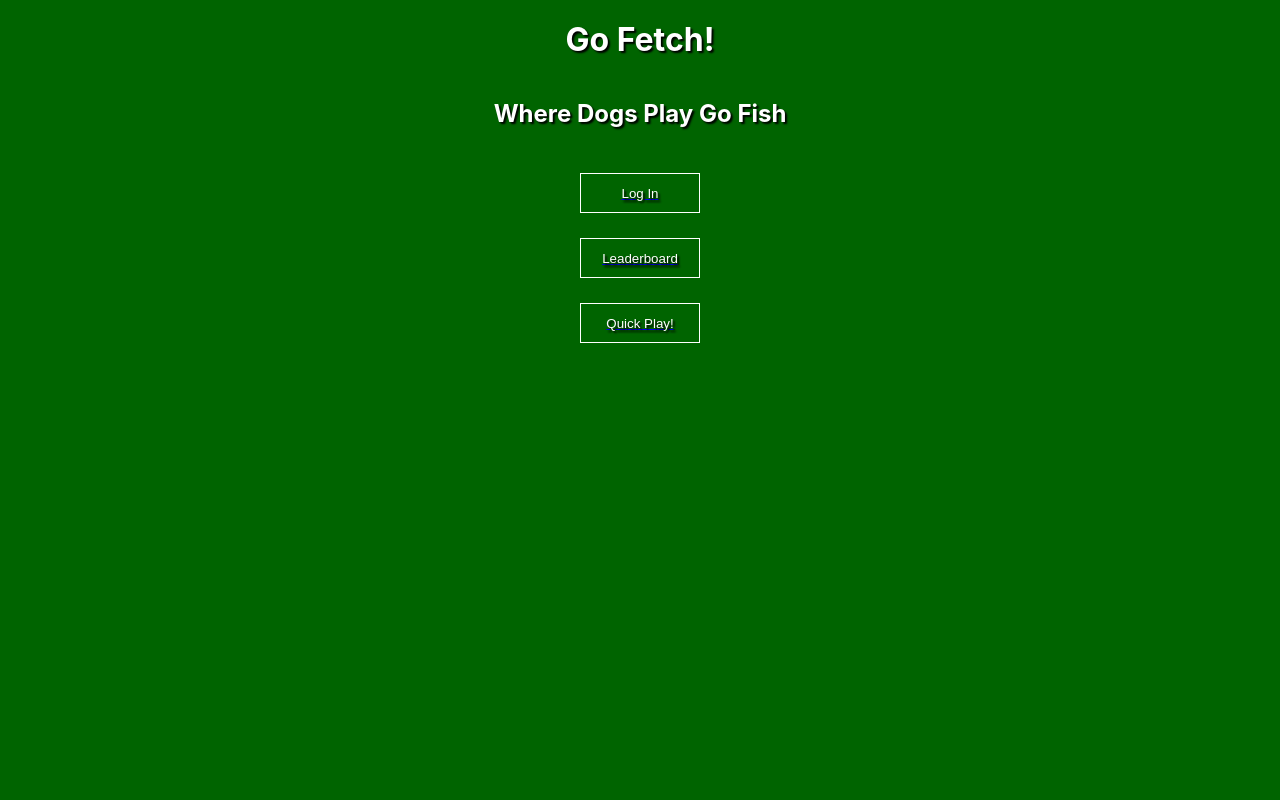
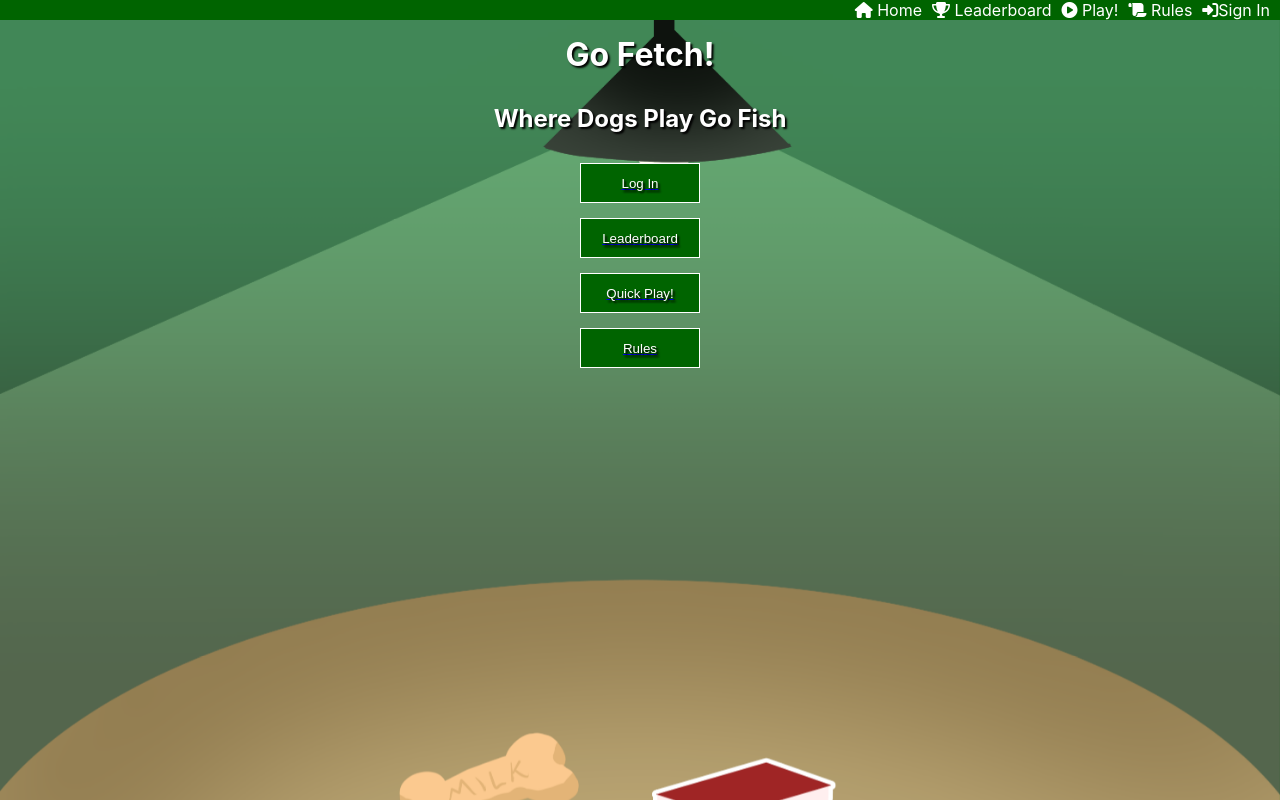
Before and after one commit to jedoyle6/goFetch-client, a React (Create React App) app: page / in a window 1280 px wide. Built offline with nearby package versions, Linux system fonts and the light colour scheme.

Commit message:
added fontawesome icons to navbar

```diff
--- a/src/App.js
+++ b/src/App.js
@@ -15,6 +15,7 @@ import Rules from './Components/Rules';
 import TokenService from './Helpers/TokenService';
 import PrivateOnlyRoute from './Helpers/PrivateOnlyRoute';
 import PublicOnlyRoute from './Helpers/PublicOnlyRoute';
+import NavBar from './Components/NavBar';
 
 class App extends React.Component {
   state = {
@@ -60,10 +61,12 @@ class App extends React.Component {
   }
 
   startGame = async () => {
+    await this.shuffleDeck();
+    await this.drawStartingHands();
+    await this.asyncSetState({ai_team: Math.floor(Math.random()*3)+1})
     if (!TokenService.hasAuthToken()) {
       await this.asyncSetState({
         team_id: Math.floor(Math.random()*3)+1,
-        ai_team: Math.floor(Math.random()*3)+1
       })
     } else if (TokenService.hasAuthToken() && !this.state.team_id) {
       await ApiService.getProfileData()
@@ -79,8 +82,6 @@ class App extends React.Component {
       })
       .catch(err => console.log(err.message))
     }
-    await this.shuffleDeck();
-    await this.drawStartingHands();
   }
 
   endGame = () => {
@@ -305,6 +306,7 @@ class App extends React.Component {
     return (
     <div className="App">
       <GameContext.Provider value={gameContextValue}>
+        <NavBar />
         <Switch>
           <Route exact path='/' component={HomeScreen}/>
           <Route path='/leaderboard' component={Leaderboard} />
--- a/src/Components/Card.css
+++ b/src/Components/Card.css
@@ -2,6 +2,7 @@
     width: 60px;
     height: 84px;
     margin: 3px;
+    margin-right: -20px;
     background-size: 60px 84px;
     background-repeat: none;
     padding: 0px;
--- a/src/Components/HomeScreen.css
+++ b/src/Components/HomeScreen.css
@@ -1,9 +1,18 @@
-
+.background {
+    min-height: 100%;
+    min-width: 500px;
+    width: 100%;
+    height: auto;
+    position: fixed;
+    top: 0;
+    left: 0;
+    z-index: -1;
+}
 
 .homescreen-header {
     color: white;
     text-shadow: 2px 2px 2px black;
-    margin: 20px;
+    margin: 15px;
 }
 
 .homescreen-navbutton {
@@ -14,7 +23,7 @@
     border: 1px solid white;
     width: 120px;
     height: 40px;
-    margin: 25px;
+    margin: 15px;
 }
 
 .home-screen {
--- a/src/Components/HomeScreen.js
+++ b/src/Components/HomeScreen.js
@@ -9,6 +9,7 @@ class HomeScreen extends React.Component {
 
         return(
             <div className="home-screen">
+                <img src="./Images/BackgroundImage.png" className="background" alt="background of dogs playing go fish"></img>
                 <h1 className="homescreen-header">Go Fetch!</h1>
                 <h2 className="homescreen-header">Where Dogs Play Go Fish</h2>
 
@@ -18,6 +19,7 @@ class HomeScreen extends React.Component {
                     <Link to='/leaderboard'><button className="homescreen-navbutton">Leaderboard</button></Link>
                     {!TokenService.hasAuthToken() && <Link to='/game'><button className="homescreen-navbutton">Quick Play!</button></Link>}
                     {TokenService.hasAuthToken() && <Link to='/game'><button className="homescreen-navbutton">Play!</button></Link>}
+                    <Link to='/rules'><button className="homescreen-navbutton">Rules</button></Link>
 
                 </div>
 
--- /dev/null
+++ b/src/Components/NavBar.css
@@ -0,0 +1,14 @@
+.navbar {
+    background-color: darkgreen;
+    text-align: right;
+}
+
+.navbar-link {
+    color: white;
+    margin-right: 10px;
+    text-decoration: none;
+}
+
+.navbar-link:visited {
+    color: white;
+}
--- /dev/null
+++ b/src/Components/NavBar.js
@@ -0,0 +1,26 @@
+import React from 'react';
+import './NavBar.css';
+import { Link } from 'react-router-dom';
+import TokenService from '../Helpers/TokenService';
+
+class NavBar extends React.Component {
+
+  state = {error: null}
+
+
+  render() {
+    return(
+      <div className="navbar">
+        <Link to='/' className="navbar-link"><i className="fas fa-home"></i> Home</Link>
+        <Link to='/leaderboard' className="navbar-link"><i className="fas fa-trophy"></i> Leaderboard</Link>
+        <Link to='/game' className="navbar-link"><i className="fas fa-play-circle"></i> Play!</Link>
+        <Link to='/rules' className="navbar-link"><i className="fas fa-scroll"></i> Rules</Link>
+        {TokenService.hasAuthToken() && <Link to='/profile' className="navbar-link"><i className="far fa-user"></i>Profile</Link>}
+        {TokenService.hasAuthToken() && <Link to='/' onClick={TokenService.clearAuthToken} className="navbar-link"><i className="fas fa-sign-out-alt"></i>Sign Out</Link>}
+        {!TokenService.hasAuthToken() && <Link to='/login' className="navbar-link"><i className="fas fa-sign-in-alt"></i>Sign In</Link>}
+      </div>
+    );
+  }
+}
+
+export default NavBar;
--- a/src/Components/Profile.js
+++ b/src/Components/Profile.js
@@ -39,6 +39,7 @@ class Profile extends React.Component {
         <h3>You are currently ranked {this.context.rank} out of {this.context.totalPlayers}.</h3>
         <Link to='/leaderboard'><button className="profile-navbutton">Leaderboard</button></Link>
         <Link to='/game'><button className="profile-navbutton">Play!</button></Link>
+        <Link to='/rules'><button className="profile-navbutton">Rules</button></Link>
         <Link to='/'><button className="profile-navbutton" onClick={TokenService.clearAuthToken}>Log Out</button></Link>
 
       </div>
--- a/src/Components/Rules.js
+++ b/src/Components/Rules.js
@@ -1,5 +1,6 @@
 import React from 'react';
 import './Rules.css';
+import { Link } from 'react-router-dom';
 import GameContext from '../GameContext';
 
 class Rules extends React.Component {
@@ -49,6 +50,7 @@ class Rules extends React.Component {
           whichever comes first. The person with the most points wins the game.
         </p>
 
+        <Link to='/'><button className="rules-navbutton">Home</button></Link>
       </div>
     );
   }
```
